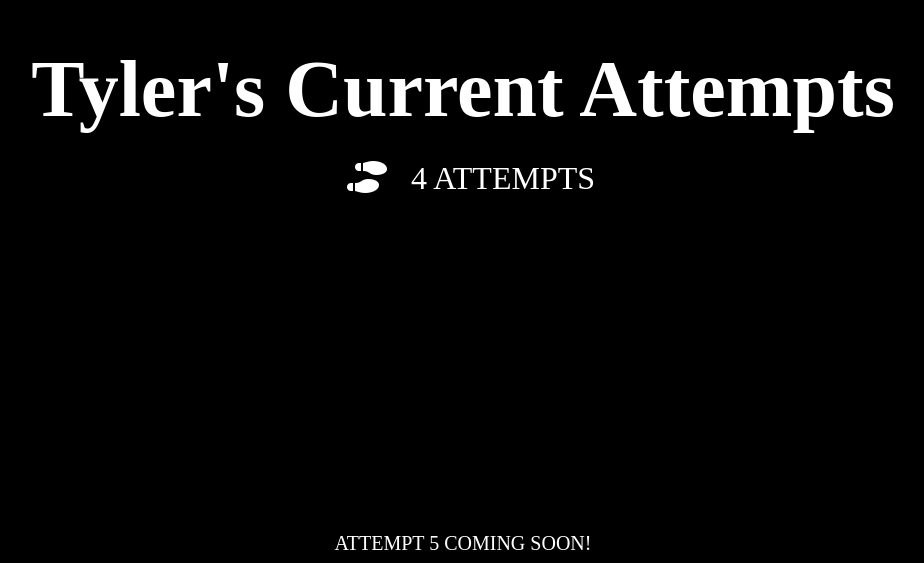
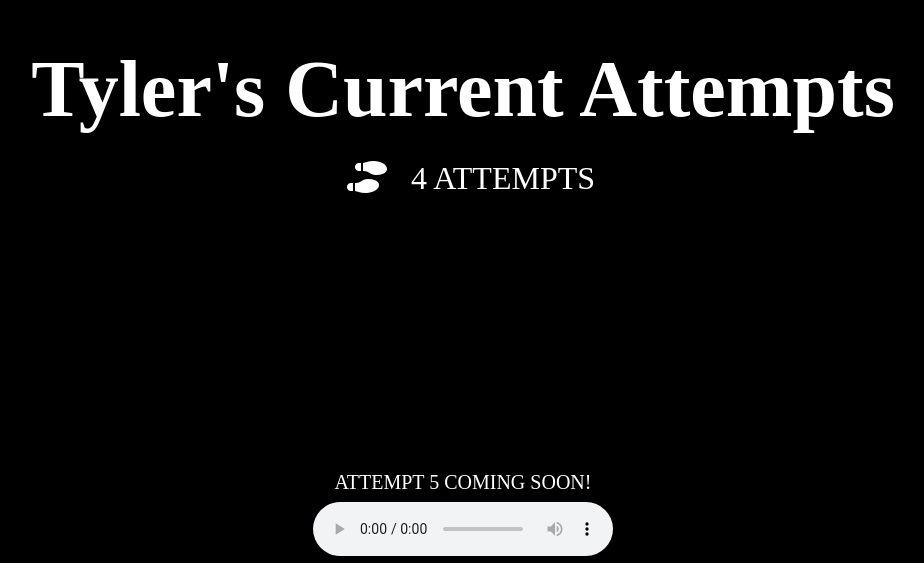
Before and after one commit to Bleakfiber/AttemptTracker, a plain HTML site: page index.html in a window 1280 px wide. Shown: the part 237-800 px from the top of the page, without its empty margins (177-1101 px from the left). Drawn offline with nearby package versions, Linux system fonts and the light colour scheme.

Commit message:
Update index.html

```diff
--- a/index.html
+++ b/index.html
@@ -32,7 +32,7 @@
 
  <footer class="fixed-bottom text-center">
  	<h5>ATTEMPT 5 COMING SOON!</h5>
- 	<audio src="troll.mp3" id="my_audio" loop="loop" autoplay="autoplay"></audio>
+ 	<audio src="troll.mp3" id="my_audio" loop="loop" autoplay="autoplay" controls></audio>
  	<script type="text/javascript">
 window.onload=function(){
     document.getElementById("my_audio").play();
```
